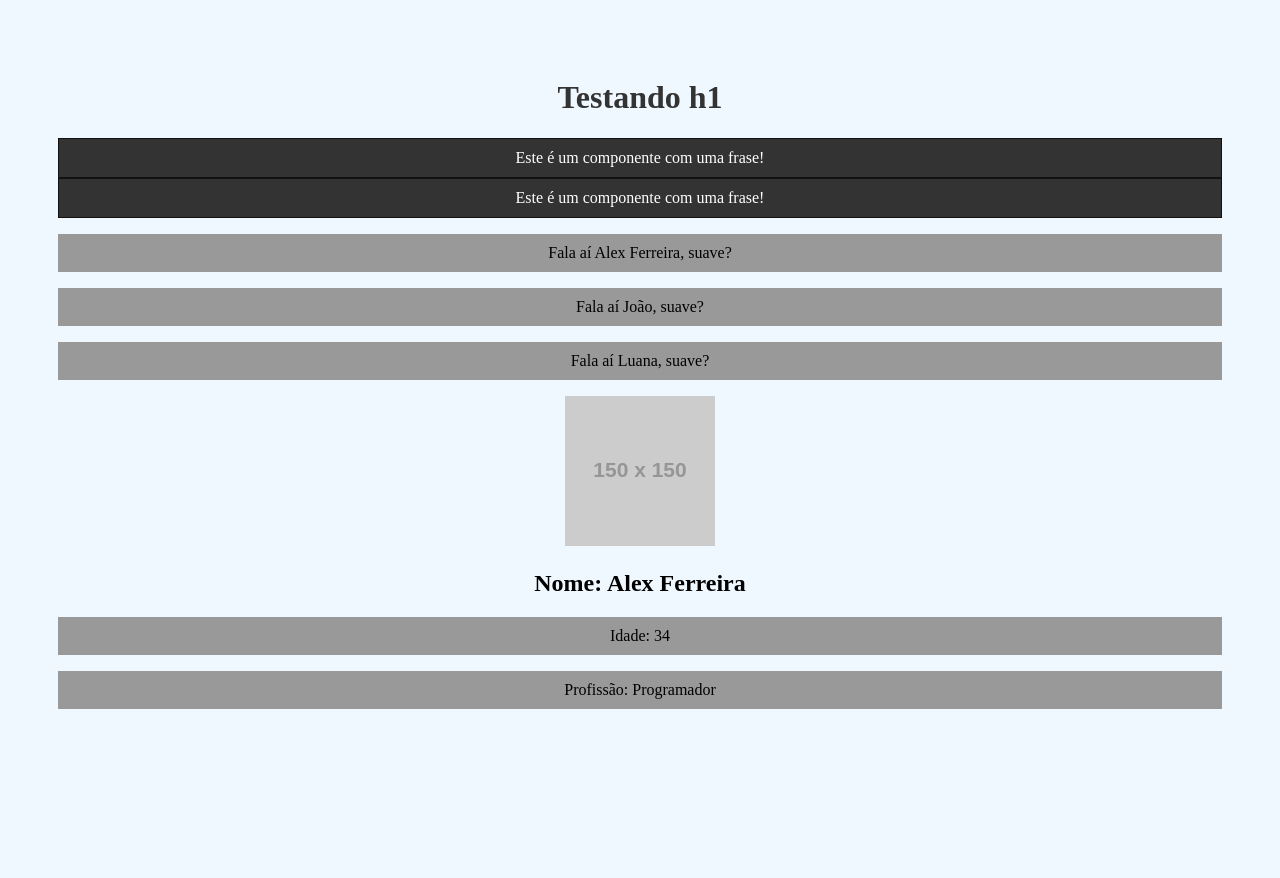
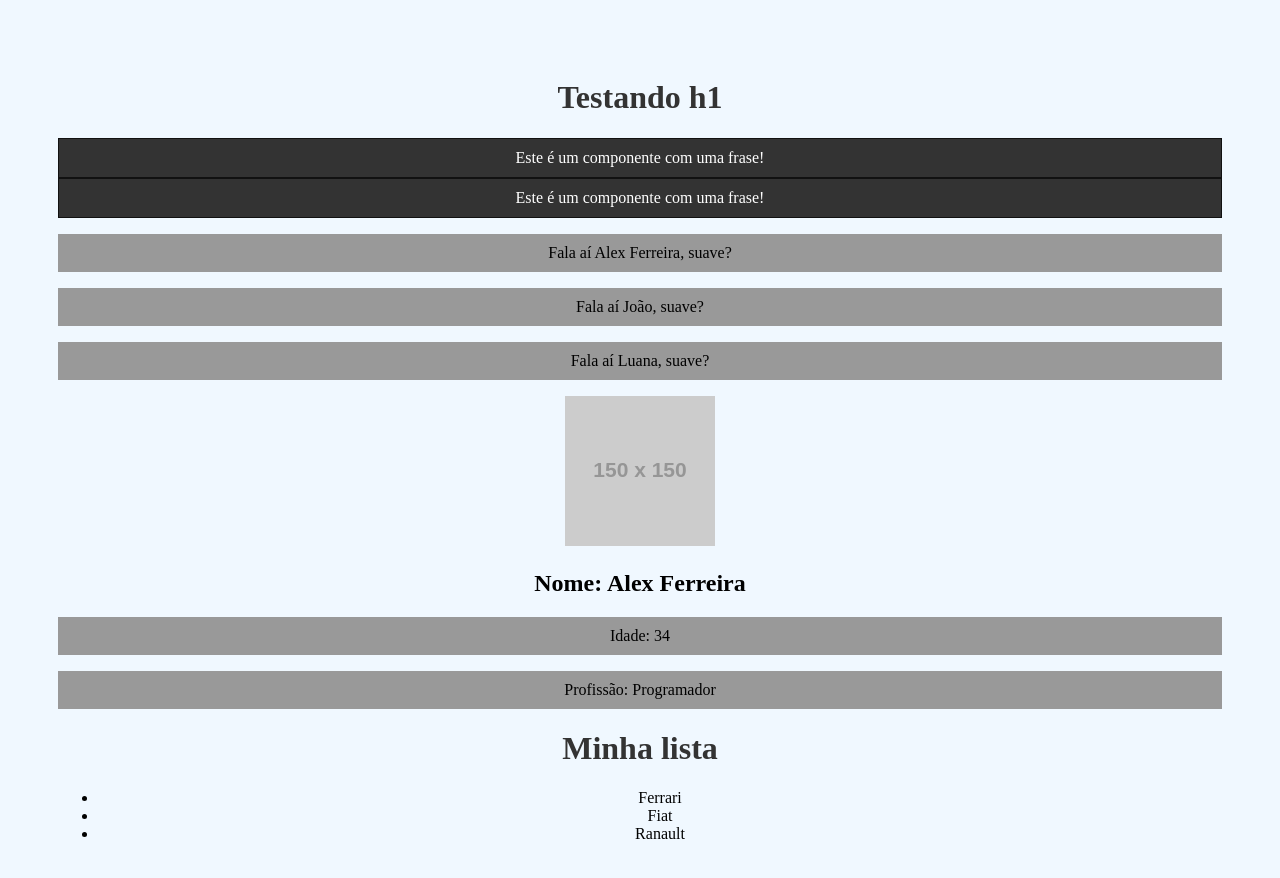
Before and after one commit to asfuture/Sistema-de-Gerenciamento-de-projeto-React, a React (Create React App) app: page / in a window 1280 px wide. Shown: the top 878 px of the page. Before the commit the page ends 800 px from the top, so only its background shows below. Built offline with nearby package versions, Linux system fonts and the light colour scheme.

Commit message:
Utilizando React frangments

```diff
--- a/src/App.js
+++ b/src/App.js
@@ -3,6 +3,7 @@
 import SayMayName from './components/sayMyName';
 import Pessoa from './components/Pessoa';
 import Frase from './components/Frase';
+import List from './components/List';
 
 function App() {
   const nome = "Luana"
@@ -19,7 +20,9 @@
         idade="34"
         profissao="Programador"
         foto="https://via.placeholder.com/150" />
+        <List/>
     </div>
+
   )
 }
 
--- /dev/null
+++ b/src/components/List.js
@@ -0,0 +1,16 @@
+import Item from "./item"
+
+function List(){
+    return(
+       <>
+        <h1>Minha lista</h1>
+        <ul>
+            <Item marca="Ferrari" />
+            <Item marca="Fiat" />
+            <Item marca="Ranault" />
+        </ul>
+       </>
+    )
+}
+
+export default List
--- /dev/null
+++ b/src/components/item.js
@@ -0,0 +1,10 @@
+function Item(props){
+    return(
+        <>
+        <li>{props.marca}</li>
+        </>
+    )
+}
+
+
+export default Item
--- a/src/index.css
+++ b/src/index.css
@@ -1,5 +1,6 @@
 body {
   padding: 50px;
+  padding-bottom: 500px;
   background-color: aliceblue;
 }
 h1{
```
